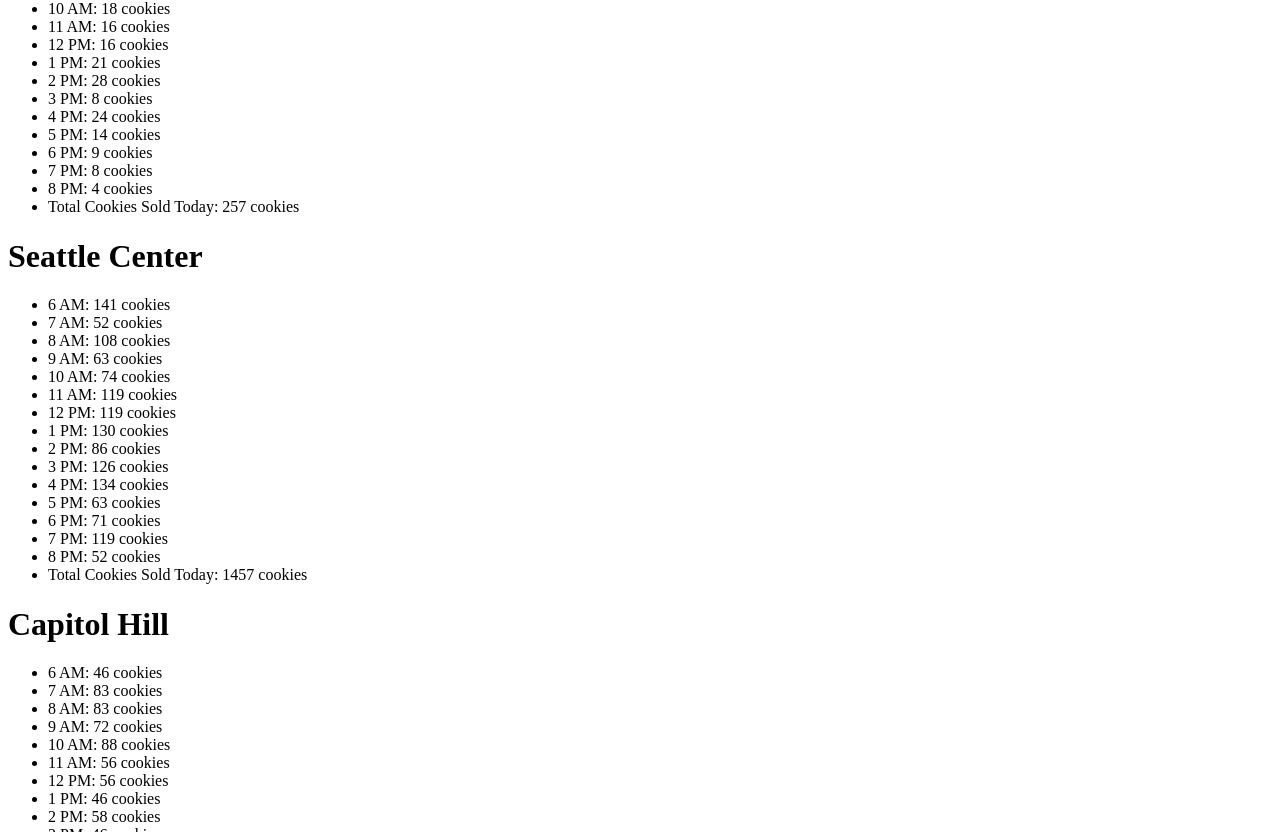
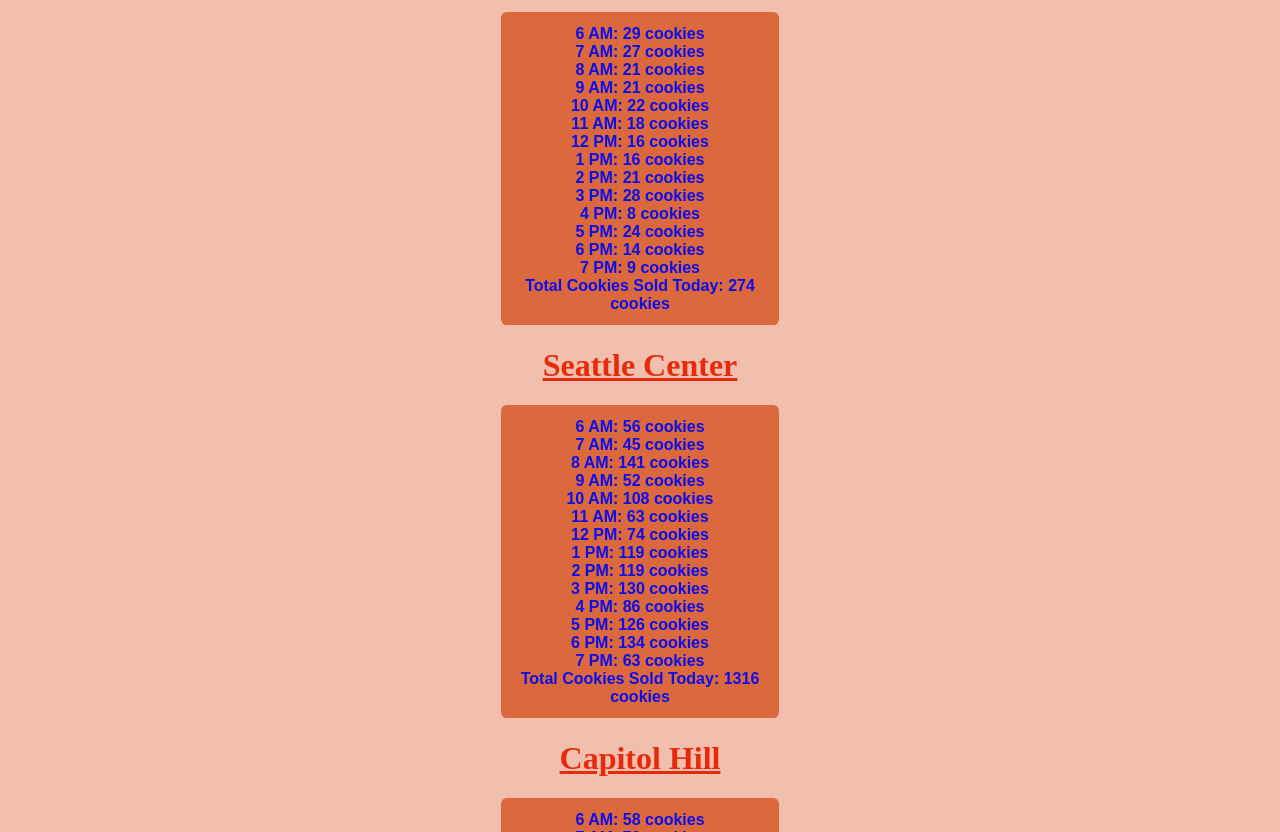
Before and after one commit to Copenbacon/cookie-stand, a plain HTML site: page sales.html in a window 1280 px wide. Shown: the part 506-1338 px from the top of the page. Drawn offline with Linux system fonts and the light colour scheme.

Commit message:
CSS and console.log changes

```diff
--- a/app.js
+++ b/app.js
@@ -8,7 +8,7 @@
 
 //<ul id = locationName></ul> document.getElementById()
 
-var storeHours = ['6 AM', '7 AM', '8 AM', '9 AM', '10 AM', '11 AM', '12 PM', '1 PM', '2 PM', '3 PM', '4 PM', '5 PM', '6 PM', '7 PM', '8 PM'];
+var storeHours = ['6 AM', '7 AM', '8 AM', '9 AM', '10 AM', '11 AM', '12 PM', '1 PM', '2 PM', '3 PM', '4 PM', '5 PM', '6 PM', '7 PM'];
 
 var firstAndPike = {
   //Properties
@@ -24,14 +24,12 @@ var firstAndPike = {
   totalDailySales : null,
 
   //Methods
-  randCustPerHourGen : function(minCustPerHour, maxCustPerHour) {
+  randCustPerHourGen : function() {
     for (var i = 0; i < storeHours.length; i++){
       // is for loop running?
       // console.log(i);
-      this.minCustPerHour = Math.ceil(this.minCustPerHour);
-      this.maxCustPerHour = Math.floor(this.maxCustPerHour);
       this.randCustPerHour[i] = Math.floor(Math.random() * (this.maxCustPerHour - this.minCustPerHour + 1)) + this.minCustPerHour;
-      console.log(this.randCustPerHour[i]);
+      console.log('Random Customers Per Hour at ' + this.locationName + ' at ' + storeHours[i] + ': ' + this.randCustPerHour[i]);
     }
   },
 
@@ -39,7 +37,7 @@ var firstAndPike = {
     this.randCustPerHourGen();
     for (var i = 0; i < storeHours.length; i++){
       this.totalCookiesSoldPerHour[i] = this.avgCookiesPerSale * this.randCustPerHour[i];
-      console.log(this.totalCookiesSoldPerHour[i]);
+      console.log('Total Cookies Sold Each Hour at ' + this.locationName + ' at ' + storeHours[i] + ': ' + this.totalCookiesSoldPerHour[i]);
     }
   },
 
@@ -48,8 +46,8 @@ var firstAndPike = {
     for (var i = 0; i < this.totalCookiesSoldPerHour.length; i++){
       this.totalCookiesSoldPerHour[i] = Math.ceil(this.totalCookiesSoldPerHour[i]);
       this.totalDailySales += this.totalCookiesSoldPerHour[i] ;
-      console.log(this.totalDailySales);
     }
+    console.log('Total Cookies Sold Today at ' + this.locationName + ': ' + this.totalDailySales);
   },
 
   render : function() {
@@ -83,14 +81,12 @@ var seaTacAirport = {
   totalDailySales : null,
 
   //Methods
-  randCustPerHourGen : function(minCustPerHour, maxCustPerHour) {
+  randCustPerHourGen : function() {
     for (var i = 0; i < storeHours.length; i++){
       // is for loop running?
       // console.log(i);
-      this.minCustPerHour = Math.ceil(this.minCustPerHour);
-      this.maxCustPerHour = Math.floor(this.maxCustPerHour);
       this.randCustPerHour[i] = Math.floor(Math.random() * (this.maxCustPerHour - this.minCustPerHour + 1)) + this.minCustPerHour;
-      console.log(this.randCustPerHour[i]);
+      console.log('Random Customers Per Hour at ' + this.locationName + ' at ' + storeHours[i] + ': ' + this.randCustPerHour[i]);
     }
   },
 
@@ -98,7 +94,7 @@ var seaTacAirport = {
     this.randCustPerHourGen();
     for (var i = 0; i < storeHours.length; i++){
       this.totalCookiesSoldPerHour[i] = this.avgCookiesPerSale * this.randCustPerHour[i];
-      console.log(this.totalCookiesSoldPerHour[i]);
+      console.log('Total Cookies Sold Each Hour at ' + this.locationName + ' at ' + storeHours[i] + ': ' + this.totalCookiesSoldPerHour[i]);
     }
   },
 
@@ -106,9 +102,9 @@ var seaTacAirport = {
     this.totalCookiesSoldPerHourMethod();
     for (var i = 0; i < this.totalCookiesSoldPerHour.length; i++){
       this.totalCookiesSoldPerHour[i] = Math.ceil(this.totalCookiesSoldPerHour[i]);
-      this.totalDailySales += this.totalCookiesSoldPerHour[i] ;
-      console.log(this.totalDailySales);
+      this.totalDailySales += this.totalCookiesSoldPerHour[i];
     }
+    console.log('Total Cookies Sold Today at ' + this.locationName + ': ' + this.totalDailySales);
   },
 
   render : function() {
@@ -142,14 +138,12 @@ var seattleCenter = {
   totalDailySales : null,
 
   //Methods
-  randCustPerHourGen : function(minCustPerHour, maxCustPerHour) {
+  randCustPerHourGen : function() {
     for (var i = 0; i < storeHours.length; i++){
       // is for loop running?
       // console.log(i);
-      this.minCustPerHour = Math.ceil(this.minCustPerHour);
-      this.maxCustPerHour = Math.floor(this.maxCustPerHour);
       this.randCustPerHour[i] = Math.floor(Math.random() * (this.maxCustPerHour - this.minCustPerHour + 1)) + this.minCustPerHour;
-      console.log(this.randCustPerHour[i]);
+      console.log('Random Customers Per Hour at ' + this.locationName + ' at ' + storeHours[i] + ': ' + this.randCustPerHour[i]);
     }
   },
 
@@ -157,7 +151,7 @@ var seattleCenter = {
     this.randCustPerHourGen();
     for (var i = 0; i < storeHours.length; i++){
       this.totalCookiesSoldPerHour[i] = this.avgCookiesPerSale * this.randCustPerHour[i];
-      console.log(this.totalCookiesSoldPerHour[i]);
+      console.log('Total Cookies Sold Each Hour at ' + this.locationName + ' at ' + storeHours[i] + ': ' + this.totalCookiesSoldPerHour[i]);
     }
   },
 
@@ -166,8 +160,8 @@ var seattleCenter = {
     for (var i = 0; i < this.totalCookiesSoldPerHour.length; i++){
       this.totalCookiesSoldPerHour[i] = Math.ceil(this.totalCookiesSoldPerHour[i]);
       this.totalDailySales += this.totalCookiesSoldPerHour[i] ;
-      console.log(this.totalDailySales);
     }
+    console.log('Total Cookies Sold Today at ' + this.locationName + ': ' + this.totalDailySales);
   },
 
   render : function() {
@@ -201,14 +195,12 @@ var capHill = {
   totalDailySales : null,
 
   //Methods
-  randCustPerHourGen : function(minCustPerHour, maxCustPerHour) {
+  randCustPerHourGen : function() {
     for (var i = 0; i < storeHours.length; i++){
       // is for loop running?
       // console.log(i);
-      this.minCustPerHour = Math.ceil(this.minCustPerHour);
-      this.maxCustPerHour = Math.floor(this.maxCustPerHour);
       this.randCustPerHour[i] = Math.floor(Math.random() * (this.maxCustPerHour - this.minCustPerHour + 1)) + this.minCustPerHour;
-      console.log(this.randCustPerHour[i]);
+      console.log('Random Customers Per Hour at ' + this.locationName + ' at ' + storeHours[i] + ': ' + this.randCustPerHour[i]);
     }
   },
 
@@ -216,7 +208,7 @@ var capHill = {
     this.randCustPerHourGen();
     for (var i = 0; i < storeHours.length; i++){
       this.totalCookiesSoldPerHour[i] = this.avgCookiesPerSale * this.randCustPerHour[i];
-      console.log(this.totalCookiesSoldPerHour[i]);
+      console.log('Total Cookies Sold Each Hour at ' + this.locationName + ' at ' + storeHours[i] + ': ' + this.totalCookiesSoldPerHour[i]);
     }
   },
 
@@ -225,8 +217,8 @@ var capHill = {
     for (var i = 0; i < this.totalCookiesSoldPerHour.length; i++){
       this.totalCookiesSoldPerHour[i] = Math.ceil(this.totalCookiesSoldPerHour[i]);
       this.totalDailySales += this.totalCookiesSoldPerHour[i] ;
-      console.log(this.totalDailySales);
     }
+    console.log('Total Cookies Sold Today at ' + this.locationName + ': ' + this.totalDailySales);
   },
 
   render : function() {
@@ -260,14 +252,12 @@ var alki = {
   totalDailySales : null,
 
   //Methods
-  randCustPerHourGen : function(minCustPerHour, maxCustPerHour) {
+  randCustPerHourGen : function() {
     for (var i = 0; i < storeHours.length; i++){
       // is for loop running?
       // console.log(i);
-      this.minCustPerHour = Math.ceil(this.minCustPerHour);
-      this.maxCustPerHour = Math.floor(this.maxCustPerHour);
       this.randCustPerHour[i] = Math.floor(Math.random() * (this.maxCustPerHour - this.minCustPerHour + 1)) + this.minCustPerHour;
-      console.log(this.randCustPerHour[i]);
+      console.log('Random Customers Per Hour at ' + this.locationName + ' at ' + storeHours[i] + ': ' + this.randCustPerHour[i]);
     }
   },
 
@@ -275,7 +265,7 @@ var alki = {
     this.randCustPerHourGen();
     for (var i = 0; i < storeHours.length; i++){
       this.totalCookiesSoldPerHour[i] = this.avgCookiesPerSale * this.randCustPerHour[i];
-      console.log(this.totalCookiesSoldPerHour[i]);
+      console.log('Total Cookies Sold Each Hour at ' + this.locationName + ' at ' + storeHours[i] + ': ' + this.totalCookiesSoldPerHour[i]);
     }
   },
 
@@ -284,8 +274,8 @@ var alki = {
     for (var i = 0; i < this.totalCookiesSoldPerHour.length; i++){
       this.totalCookiesSoldPerHour[i] = Math.ceil(this.totalCookiesSoldPerHour[i]);
       this.totalDailySales += this.totalCookiesSoldPerHour[i] ;
-      console.log(this.totalDailySales);
     }
+    console.log('Total Cookies Sold Today at ' + this.locationName + ': ' + this.totalDailySales);
   },
 
   render : function() {
--- a/index.html
+++ b/index.html
@@ -0,0 +1,11 @@
+<!DOCTYPE html>
+<html>
+  <head>
+    <meta charset="utf-8">
+    <title>Pat's Salmon Cookie Stand</title>
+    <link rel="stylesheet" href="style.css">
+  </head>
+  <body>
+
+  </body>
+</html>
--- a/sales.html
+++ b/sales.html
@@ -1,5 +1,11 @@
 <html>
+  <head>
+    <link rel="stylesheet" href="style.css">
+    <title>Sales Projections Domain Model</title>
+
+  </head>
   <body id="body">
+    <h1>Sales Projections Domain Model for Pat's Salmon Cookie Stands</h1>
     <ul id="1st and Pike"></ul>
     <ul id="SeaTac Airport"></ul>
     <ul id="Seattle Center"></ul>
--- a/style.css
+++ b/style.css
@@ -0,0 +1,30 @@
+* {
+
+}
+
+html body {
+  background-color: rgba(219, 96, 50, 0.4);
+  text-align: center;
+}
+
+h1 {
+  font-family: serif;
+  color: rgb(232, 42, 12);
+  text-decoration: underline;
+}
+
+ul {
+  margin:auto;
+  padding: 1%;
+  background-color: rgba(219, 96, 50, .9);
+  width: 20%;
+  border-radius: 2%;
+  list-style-type: none;
+  font-weight: bold;
+
+}
+
+li {
+  font-family: sans-serif;
+  color: rgb(12, 14, 232);
+}
```
Lines whose indentation alone changed are shown as unchanged.
